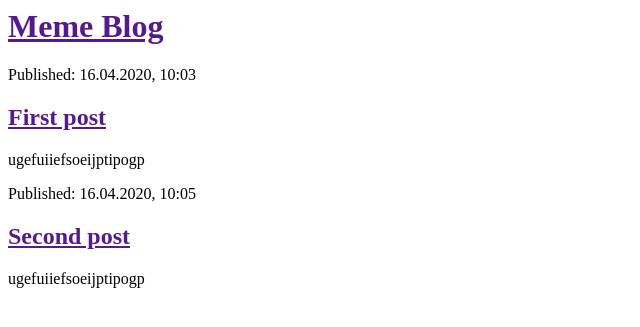
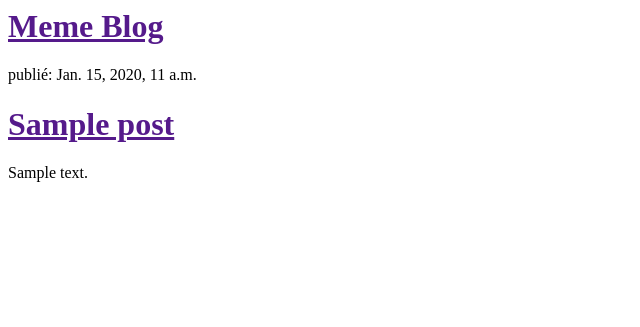
Before and after one commit to blackPacha/my-first-blog, a Django app: page / in a window 1280 px wide. Shown: the top 327 px of the page, without its empty margins (0-640 px from the left). Run offline with Django 3.2, Linux system fonts and the light colour scheme; tables that the repository leaves empty hold one stand-in row (values such as "Sample post").

Commit message:
Modified templates to display posts from database

```diff
--- a/blog/models.py
+++ b/blog/models.py
@@ -9,6 +9,8 @@ class Post(models.Model):
     text = models.TextField()
     created_date = models.DateTimeField(
             blank=True, null=True)
+    published_date = models.DateTimeField(
+            blank=True, null=True)
 
     def publish(self):
         self.published_date = timezone.now()
--- a/blog/templates/blog/post_list.html
+++ b/blog/templates/blog/post_list.html
@@ -6,16 +6,12 @@
 	<div>
 	    <h1><a href="">Meme Blog</a></h1>
 	</div>
-	<div>
-	    <p>Published: 16.04.2020, 10:03</p>
-	    <h2><a href="">First post</a></h2>
-	    <p>ugefuiiefsoeijptipogp</p>
-	</div>
-
-	<div>
-	    <p>Published: 16.04.2020, 10:05</p>
-	    <h2><a href="">Second post</a></h2>
-	    <p>ugefuiiefsoeijptipogp</p>
-	</div>
+	{% for post in posts %}
+            <div>
+		    <p>publié: {{ post.published_date }}</p>
+		    <h1><a href="">{{ post.title }}</a></h1>
+		    <p>{{ post.text|linebreaksbr }}</p>
+	    </div>
+	{% endfor %}
     </body>
 </html>
--- a/blog/views.py
+++ b/blog/views.py
@@ -1,6 +1,10 @@
 from django.shortcuts import render
+from django.utils import timezone
+from .models import Post
+
 
 # Create your views here.
 
 def post_list(request):
-    return render(request, 'blog/post_list.html', {})
+    posts = Post.objects.filter(published_date__lte=timezone.now()).order_by('published_date')
+    return render(request, 'blog/post_list.html', {'posts': posts})
```
Also changed, not shown: blog/migrations/0002_post_published_date.py (added).
